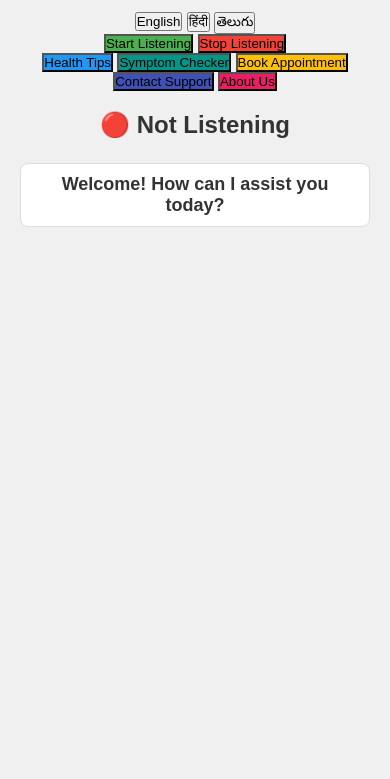
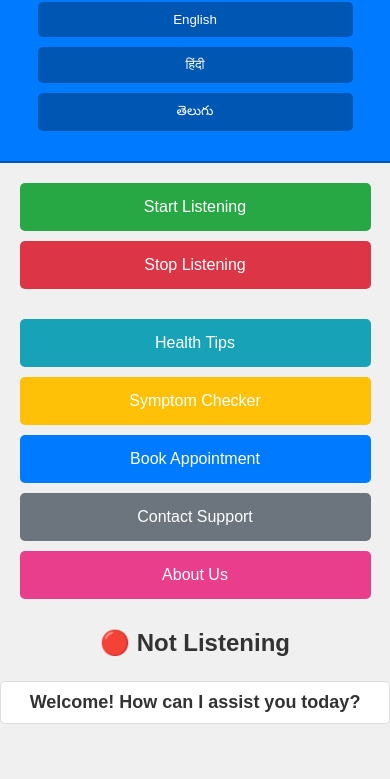
Before and after one commit to mohid147/Healthcare-Assistant, a plain HTML site: page index.html in a window 390 px wide. Shown: the part 65-844 px from the top of the page. Drawn offline with Linux system fonts and the light colour scheme.

Commit message:
Update styles.css

```diff
--- a/styles.css
+++ b/styles.css
@@ -1,71 +1,80 @@
-/* Reset some default styles */
 body, h1, button {
     margin: 0;
     padding: 0;
     box-sizing: border-box;
 }
 
-/* Basic styling for the body */
 body {
     font-family: Arial, sans-serif;
-    margin: 0;
-    padding: 20px;
     background-color: #f0f0f0;
     color: #333;
     text-align: center;
 }
 
-/* Header styling */
-h1 {
-    color: #333;
-    margin-bottom: 20px;
+header {
+    background-color: #007bff;
+    color: #fff;
+    padding: 20px;
+    border-bottom: 2px solid #0056b3;
 }
 
-/* Container for buttons */
-.button-container {
-    display: flex;
-    flex-wrap: wrap;
-    justify-content: center;
-    gap: 15px;
-    margin-bottom: 20px;
+h1 {
+    margin-bottom: 10px;
 }
 
-/* Styling for buttons */
-.button {
-    padding: 15px 30px;
+.language-selector {
+    margin-top: 10px;
+}
+
+.language-selector button {
+    padding: 10px 20px;
+    border: none;
+    border-radius: 5px;
+    background-color: #0056b3;
+    color: #fff;
+    cursor: pointer;
+    transition: background-color 0.3s;
+}
+
+.language-selector button:hover {
+    background-color: #004494;
+}
+
+.controls, .features {
+    margin: 20px 0;
+}
+
+.btn {
+    padding: 15px 25px;
     font-size: 16px;
     cursor: pointer;
     border: none;
-    border-radius: 8px;
+    border-radius: 5px;
     color: #fff;
     transition: background-color 0.3s, transform 0.2s;
 }
 
-.button:hover {
-    background-color: #555;
+.btn:hover {
     transform: scale(1.05);
 }
+#start { background-color: #28a745; }
+#stop { background-color: #dc3545; }
+#healthTips { background-color: #17a2b8; }
+#symptomChecker { background-color: #ffc107; }
+#bookAppointment { background-color: #007bff; }
+#contactSupport { background-color: #6c757d; }
+#aboutUs { background-color: #e83e8c; }
 
-#start { background-color: #4CAF50; }
-#stop { background-color: #f44336; }
-#healthTips { background-color: #2196F3; }
-#bookAppointment { background-color: #FFC107; }
-#symptomChecker { background-color: #009688; }
-#contactSupport { background-color: #3F51B5; }
-#aboutUs { background-color: #E91E63; }
-
-/* Output styling */
 #output {
     font-size: 18px;
     font-weight: bold;
     margin-top: 20px;
     padding: 10px;
     border: 1px solid #ddd;
-    border-radius: 8px;
+    border-radius: 5px;
     background-color: #fff;
 }
 
-/* Listening indicator styling */
 #listeningIndicator {
     font-size: 24px;
     font-weight: bold;
@@ -73,14 +82,17 @@ h1 {
     color: #333;
 }
 
-/* Responsive design adjustments */
+footer {
+    margin-top: 20px;
+    padding: 10px;
+    background-color: #007bff;
+    color: #fff;
+    border-top: 2px solid #0056b3;
+}
+
 @media (max-width: 600px) {
-    .button-container {
-        flex-direction: column;
-        align-items: center;
-    }
-
-    .button {
+    .language-selector button, .btn {
         width: 90%;
+        margin-bottom: 10px;
     }
 }
```
